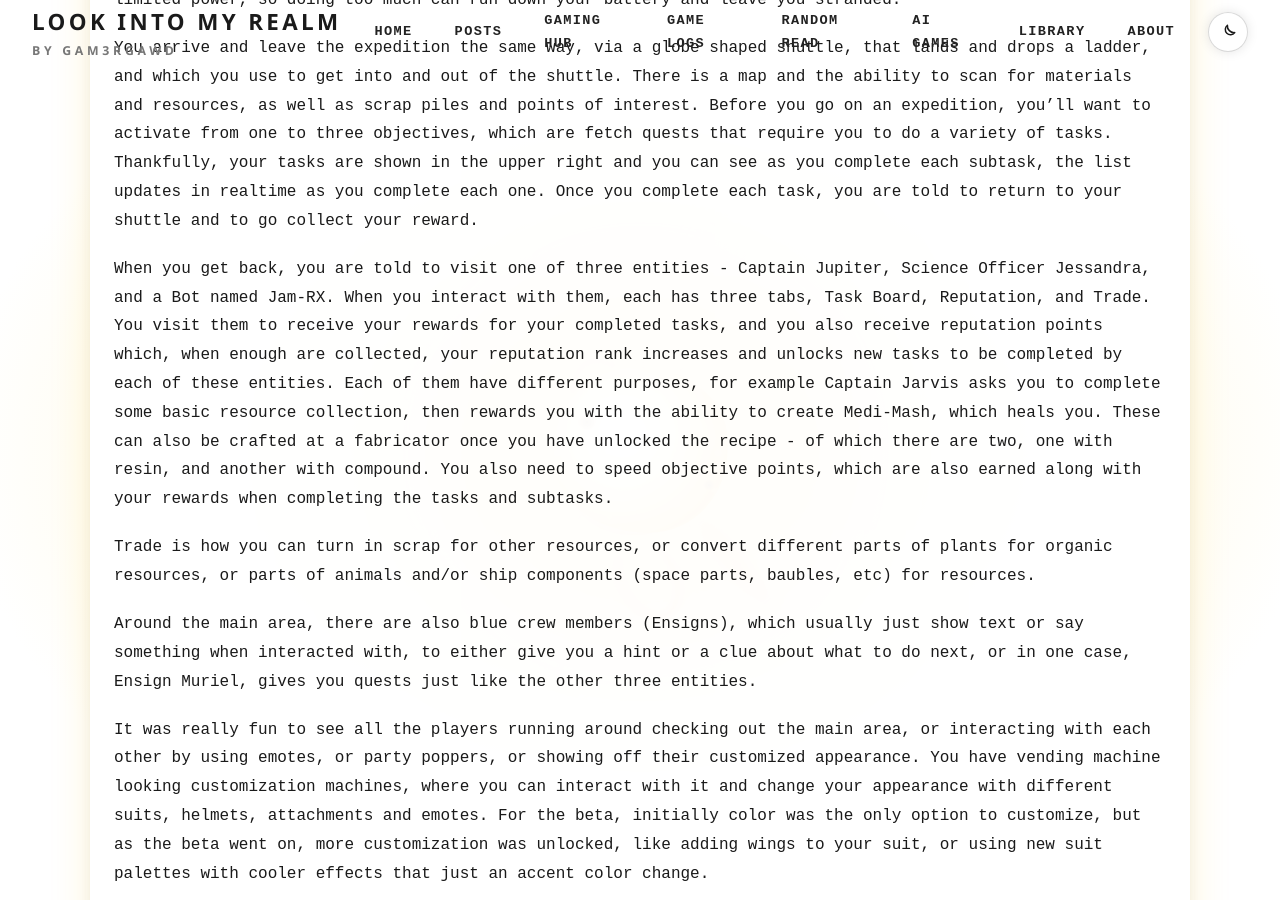
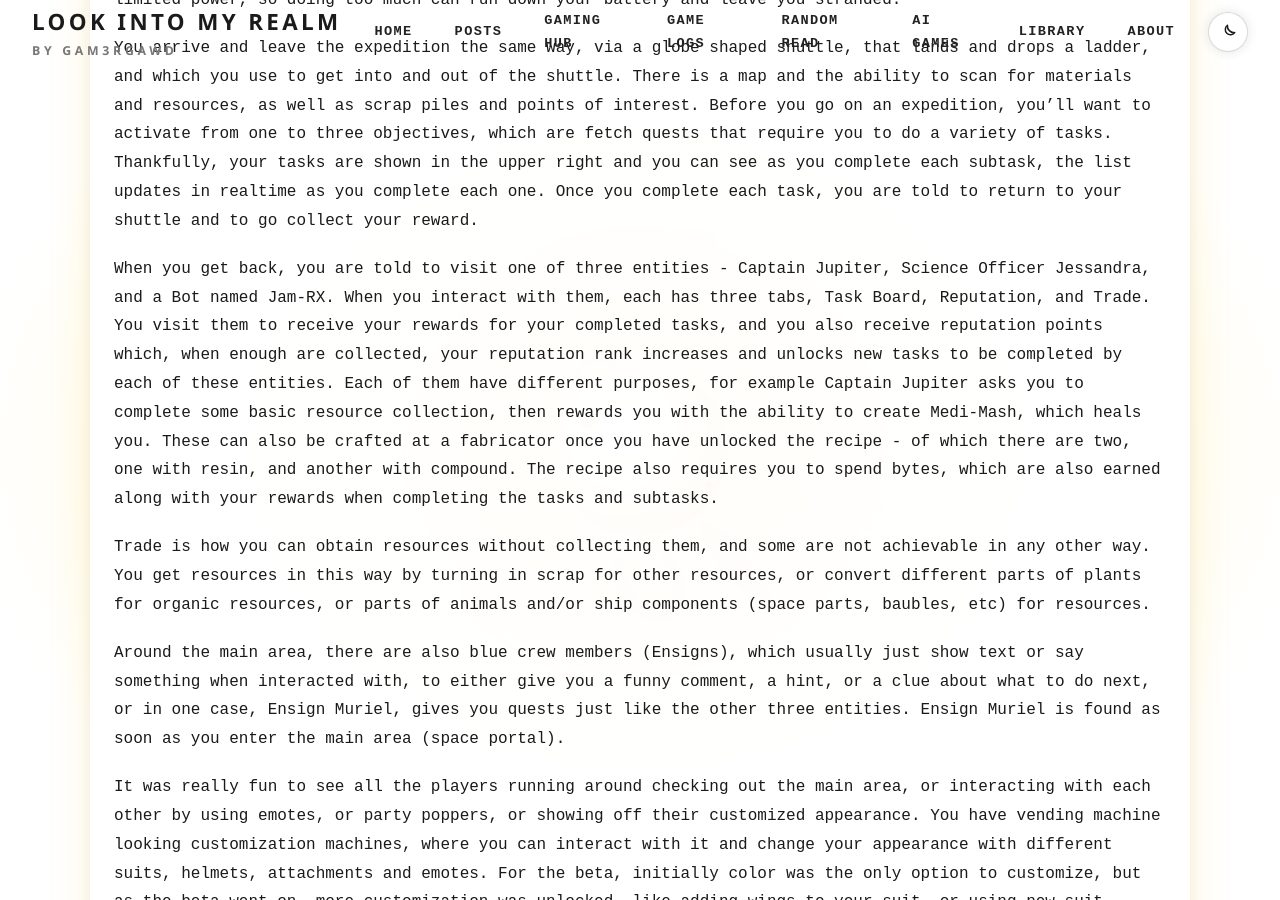
Before and after one commit to vitalnexus/blog, a Jekyll site: the page built from _posts/2026-05-09-starseeker-beta-review.md, in a window 1280 px wide and 900 px high, scrolled down 654 px. Built offline with Jekyll 4.4.1, drawn with Linux system fonts in a browser that asks for light colours; some of the changed text lies outside the part shown.

Commit message:
fix: clarify resource collection and trading mechanics in Starseeker Beta Review

```diff
--- a/_posts/2026-05-09-starseeker-beta-review.md
+++ b/_posts/2026-05-09-starseeker-beta-review.md
@@ -14,11 +14,11 @@ Each expedition can be done solo or with up to four other players. In the main a
 
 You arrive and leave the expedition the same way, via a globe shaped shuttle, that lands and drops a ladder, and which you use to get into and out of the shuttle. There is a map and the ability to scan for materials and resources, as well as scrap piles and points of interest. Before you go on an expedition, you’ll want to activate from one to three objectives, which are fetch quests that require you to do a variety of tasks. Thankfully, your tasks are shown in the upper right and you can see as you complete each subtask, the list updates in realtime as you complete each one. Once you complete each task, you are told to return to your shuttle and to go collect your reward.
 
-When you get back, you are told to visit one of three entities - Captain Jupiter, Science Officer Jessandra, and a Bot named Jam-RX. When you interact with them, each has three tabs, Task Board, Reputation, and Trade. You visit them to receive your rewards for your completed tasks, and you also receive reputation points which, when enough are collected, your reputation rank increases and unlocks new tasks to be completed by each of these entities. Each of them have different purposes, for example Captain Jarvis asks you to complete some basic resource collection, then rewards you with the ability to create Medi-Mash, which heals you. These can also be crafted at a fabricator once you have unlocked the recipe - of which there are two, one with resin, and another with compound. You also need to speed objective points, which are also earned along with your rewards when completing the tasks and subtasks.
+When you get back, you are told to visit one of three entities - Captain Jupiter, Science Officer Jessandra, and a Bot named Jam-RX. When you interact with them, each has three tabs, Task Board, Reputation, and Trade. You visit them to receive your rewards for your completed tasks, and you also receive reputation points which, when enough are collected, your reputation rank increases and unlocks new tasks to be completed by each of these entities. Each of them have different purposes, for example Captain Jupiter asks you to complete some basic resource collection, then rewards you with the ability to create Medi-Mash, which heals you. These can also be crafted at a fabricator once you have unlocked the recipe - of which there are two, one with resin, and another with compound. The recipe also requires you to spend bytes, which are also earned along with your rewards when completing the tasks and subtasks.
 
-Trade is how you can turn in scrap for other resources, or convert different parts of plants for organic resources, or parts of animals and/or ship components (space parts, baubles, etc) for resources.
+Trade is how you can obtain resources without collecting them, and some are not achievable in any other way. You get resources in this way by turning in scrap for other resources, or convert different parts of plants for organic resources, or parts of animals and/or ship components (space parts, baubles, etc) for resources.
 
-Around the main area, there are also blue crew members (Ensigns), which usually just show text or say something when interacted with, to either give you a hint or a clue about what to do next, or in one case, Ensign Muriel, gives you quests just like the other three entities.
+Around the main area, there are also blue crew members (Ensigns), which usually just show text or say something when interacted with, to either give you a funny comment, a hint, or a clue about what to do next, or in one case, Ensign Muriel, gives you quests just like the other three entities. Ensign Muriel is found as soon as you enter the main area (space portal).
 
 It was really fun to see all the players running around checking out the main area, or interacting with each other by using emotes, or party poppers, or showing off their customized appearance. You have vending machine looking customization machines, where you can interact with it and change your appearance with different suits, helmets, attachments and emotes. For the beta, initially color was the only option to customize, but as the beta went on, more customization was unlocked, like adding wings to your suit, or using new suit palettes with cooler effects that just an accent color change.
 
```
